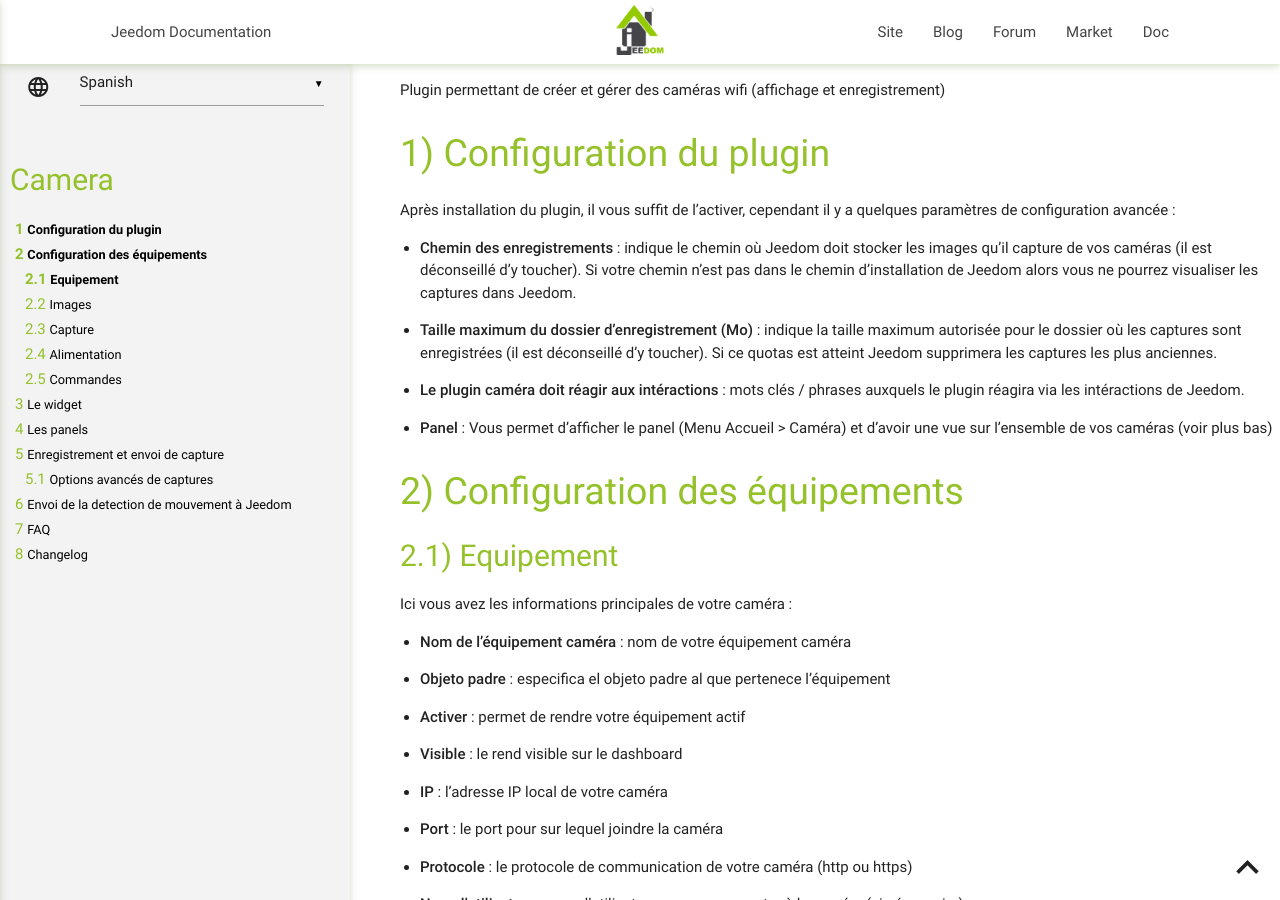
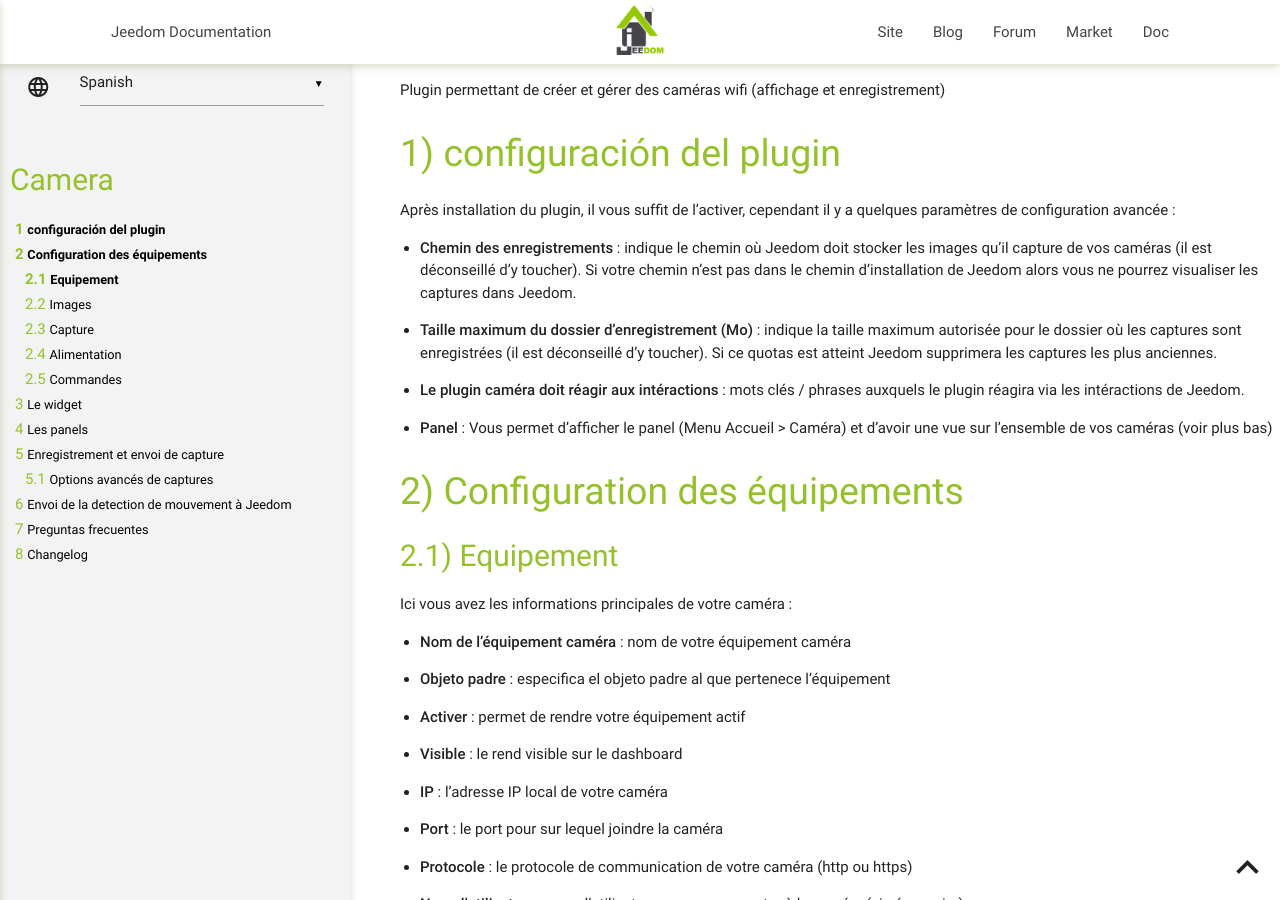
Before and after one commit to jeedom/plugin-camera, a Jekyll site: the page built from docs/es_ES/index.md, in a window 1280 px wide and 900 px high. Built offline with Jekyll 4.4.1, drawn with Linux system fonts in a browser that asks for light colours; our own code applies the rules of GitHub Pages for plain Markdown files; some of the changed text lies outside the part shown.

Commit message:
[ROBOT] Action all

```diff
--- a/docs/es_ES/index.md
+++ b/docs/es_ES/index.md
@@ -1,7 +1,7 @@
 Plugin permettant de créer et gérer des caméras wifi (affichage et
 enregistrement)
 
-Configuration du plugin
+configuración del plugin
 =======================
 
 Après installation du plugin, il vous suffit de l’activer, cependant il
@@ -246,7 +246,7 @@ caméra :
 Il faut bien entendu avant avoir créé une commande de type info sur
 votre caméra
 
-FAQ
+Preguntas frecuentes
 ===
 
 Où sont les enregistrements ?
```
